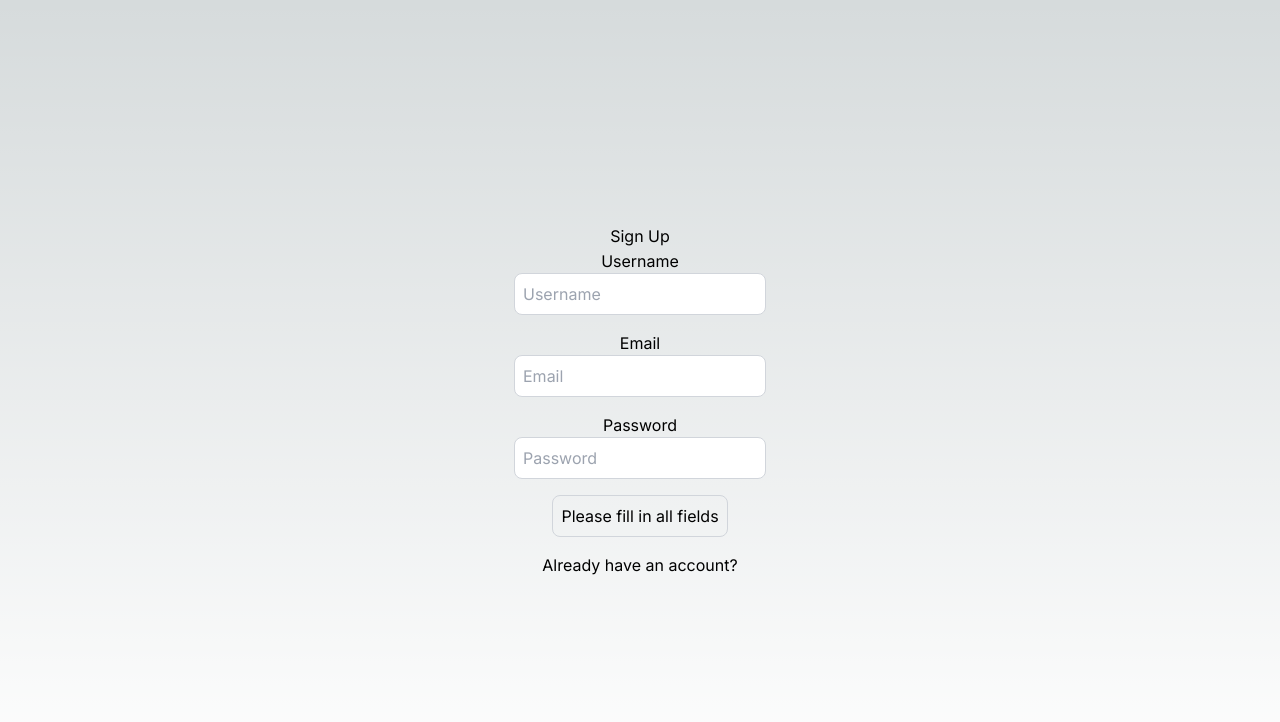
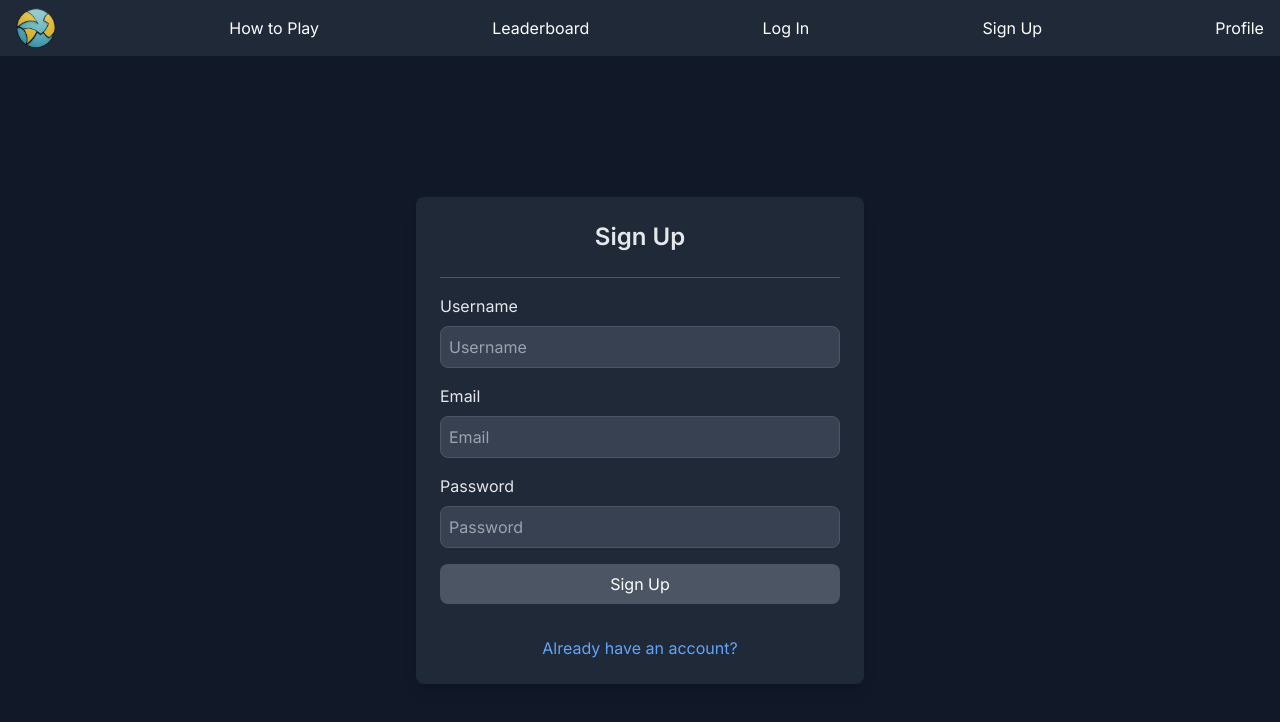
Before and after one commit to u4zarus/GAME-Find-Out-Where-On-Earth, a Next.js app: page /signup in a window 1280 px wide. Shown: the top 722 px of the page. Built offline with nearby package versions, Linux system fonts and the light colour scheme.

Commit message:
visual upgrade of login, signup, profile, main, game pages

```diff
--- a/src/(components)/header/Header.jsx
+++ b/src/(components)/header/Header.jsx
@@ -7,7 +7,7 @@ const Header = () => {
     const [showModal, setShowModal] = useState(false);
 
     return (
-        <header className="flex items-center justify-between px-4 py-2 bg-gray-800 text-white">
+        <header className="flex items-center justify-between px-4 py-2 bg-gray-800 text-white fixed w-full">
             {/* Logo */}
             <div className="flex items-center">
                 <Link href="/">
--- a/src/app/login/page.jsx
+++ b/src/app/login/page.jsx
@@ -5,6 +5,7 @@ import { useRouter } from "next/navigation";
 import axios from "axios";
 import { useEffect, useState } from "react";
 import toast from "react-hot-toast";
+import Header from "@/(components)/header/Header";
 
 const LoginPage = () => {
     const router = useRouter();
@@ -39,38 +40,63 @@ const LoginPage = () => {
     }, [user]);
 
     return (
-        <div className="flex flex-col items-center justify-center min-h-screen py-2">
-            <h1>{loading ? "Processing" : "Log In"}</h1>
-            <hr />
+        <div className="flex flex-col min-h-screen">
+            <Header />
+            <div className="flex flex-col items-center justify-center min-h-screen bg-gray-900 text-gray-200 py-10">
+                <div className="w-full max-w-md bg-gray-800 shadow-lg rounded-lg p-6">
+                    <h1 className="text-2xl font-semibold mb-6 text-center">
+                        {loading ? "Processing..." : "Log In"}
+                    </h1>
+                    <hr className="border-gray-600 mb-4" />
 
-            <label htmlFor="email">Email</label>
+                    <label htmlFor="email" className="block mb-2">
+                        Email
+                    </label>
                     <input
                         type="email"
                         id="email"
                         value={user.email}
-                onChange={(e) => setUser({ ...user, email: e.target.value })}
+                        onChange={(e) =>
+                            setUser({ ...user, email: e.target.value })
+                        }
                         placeholder="Email"
-                className="p-2 border border-gray-300 rounded-lg mb-4 focus:outline-none focus:border-gray-600 text-black"
+                        className="w-full p-2 border border-gray-600 bg-gray-700 text-gray-200 rounded-lg mb-4 focus:outline-none focus:border-blue-500"
                     />
 
-            <label htmlFor="password">Password</label>
+                    <label htmlFor="password" className="block mb-2">
+                        Password
+                    </label>
                     <input
                         type="password"
                         id="password"
                         value={user.password}
-                onChange={(e) => setUser({ ...user, password: e.target.value })}
+                        onChange={(e) =>
+                            setUser({ ...user, password: e.target.value })
+                        }
                         placeholder="Password"
-                className="p-2 border border-gray-300 rounded-lg mb-4 focus:outline-none focus:border-gray-600 text-black"
+                        className="w-full p-2 border border-gray-600 bg-gray-700 text-gray-200 rounded-lg mb-4 focus:outline-none focus:border-blue-500"
                     />
 
                     <button
                         onClick={onLogin}
-                className="p-2 border border-gray-300 rounded-lg mb-4 focus:outline-none focus:border-gray-600"
+                        disabled={buttonDisabled}
+                        className={`w-full p-2 rounded-lg mb-4 focus:outline-none ${
+                            buttonDisabled
+                                ? "bg-gray-600 cursor-not-allowed"
+                                : "bg-blue-600 hover:bg-blue-700"
+                        } text-white`}
                     >
-                Log In
+                        {loading ? "Logging In..." : "Log In"}
                     </button>
 
-            <Link href="/signup">Don&#39;t have an account?</Link>
+                    <Link
+                        href="/signup"
+                        className="text-blue-400 hover:underline text-center block mt-4"
+                    >
+                        Don&#39;t have an account?
+                    </Link>
+                </div>
+            </div>
         </div>
     );
 };
--- a/src/app/profile/page.jsx
+++ b/src/app/profile/page.jsx
@@ -4,13 +4,16 @@ import axios from "axios";
 import Link from "next/link";
 import toast from "react-hot-toast";
 import { useRouter } from "next/navigation";
-import { useState } from "react";
-import { set } from "mongoose";
+import { useState, useEffect } from "react";
+import Header from "@/(components)/header/Header";
 
 const ProfilePage = () => {
     const router = useRouter();
-    const [data, setData] = useState("Nothing");
-    const [username, setUsername] = useState("");
+    const [userDetails, setUserDetails] = useState({
+        id: "Nothing",
+        username: "",
+        maxScore: 0,
+    });
 
     const logout = async () => {
         try {
@@ -24,40 +27,73 @@ const ProfilePage = () => {
     };
 
     const getUserDetails = async () => {
+        try {
             const res = await axios.get("/api/users/me");
-        console.log(res.data);
-        setData(res.data.data._id);
-        setUsername(res.data.data.username);
+            const { _id, username, maxScore } = res.data.data;
+            setUserDetails({ id: _id, username, maxScore });
+        } catch (error) {
+            console.log("Failed to fetch user details", error.message);
+            toast.error("Failed to load user details");
+        }
     };
 
+    useEffect(() => {
+        getUserDetails();
+    }, []);
+
     return (
-        <div className="flex flex-col justify-center items-center min-h-screen py-2">
-            <Link href="/" className="text-blue-300">
-                Go to Home
+        <>
+            <Header className="fixed top-0 left-0 w-full z-50" />
+            <div className="flex flex-col items-center justify-center min-h-screen bg-gray-900 text-gray-200 pt-[80px]">
+                {/* Adjust the pt-[80px] value based on your header's height */}
+                <div className="w-full max-w-md bg-gray-800 shadow-lg rounded-lg p-6">
+                    <h1 className="text-2xl font-semibold mb-4 text-center">
+                        User Profile
+                    </h1>
+                    <div className="text-center mb-6">
+                        <p className="text-lg font-medium">Username:</p>
+                        <h2 className="text-xl font-bold mb-2">
+                            {userDetails.username || "Loading..."}
+                        </h2>
+                    </div>
+                    <div className="text-center mb-6">
+                        <p className="text-lg font-medium">User ID:</p>
+                        <h2 className="text-gray-400 mb-2">
+                            {userDetails.id === "Nothing" ? (
+                                "Not Available"
+                            ) : (
+                                <Link
+                                    href={`/profile/${userDetails.id}`}
+                                    className="text-blue-400 hover:underline"
+                                >
+                                    {userDetails.id}
                                 </Link>
-            Profile
-            <h2 className="p-1 rounded bg-green-500">
-                {data === "Nothing" ? (
-                    "Nothing"
-                ) : (
-                    <Link href={`/profile/${data}`}>{data}</Link>
                             )}
                         </h2>
-            <h2 className="p-1 rounded bg-green-500">{username}</h2>
-            <hr />
+                    </div>
+                    <div className="text-center mb-6">
+                        <p className="text-lg font-medium">Max Score:</p>
+                        <h2 className="text-xl font-bold">
+                            {userDetails.maxScore}
+                        </h2>
+                    </div>
+                    <div className="flex justify-between mt-4">
                         <button
                             onClick={logout}
-                className="p-2 border border-gray-300 rounded-lg mb-4 focus:outline-none focus:border-gray-600"
+                            className="px-4 py-2 bg-red-600 text-white rounded hover:bg-red-700 focus:outline-none"
                         >
                             Log Out
                         </button>
                         <button
                             onClick={getUserDetails}
-                className="p-2 border bg-slate-800 border-gray-300 rounded-lg mb-4 focus:outline-none focus:border-gray-600"
+                            className="px-4 py-2 bg-blue-600 text-white rounded hover:bg-blue-700 focus:outline-none"
                         >
-                Get User Details
+                            Refresh
                         </button>
                     </div>
+                </div>
+            </div>
+        </>
     );
 };
 
--- a/src/app/signup/page.jsx
+++ b/src/app/signup/page.jsx
@@ -5,6 +5,7 @@ import { useRouter } from "next/navigation";
 import axios from "axios";
 import { useEffect, useState } from "react";
 import toast from "react-hot-toast";
+import Header from "@/(components)/header/Header";
 
 const SignupPage = () => {
     const router = useRouter();
@@ -45,49 +46,78 @@ const SignupPage = () => {
     }, [user]);
 
     return (
-        <div className="flex flex-col items-center justify-center min-h-screen py-2">
-            <h1>{loading ? "Processing" : "Sign Up"}</h1>
-            <hr />
+        <>
+            <Header className="fixed top-0 left-0 w-full z-50" />
+            <div className="flex flex-col items-center justify-center min-h-screen bg-gray-900 text-gray-200 pt-[80px]">
+                <div className="w-full max-w-md bg-gray-800 shadow-lg rounded-lg p-6">
+                    <h1 className="text-2xl font-semibold mb-6 text-center">
+                        {loading ? "Processing..." : "Sign Up"}
+                    </h1>
+                    <hr className="border-gray-600 mb-4" />
 
-            <label htmlFor="username">Username</label>
+                    <label htmlFor="username" className="block mb-2">
+                        Username
+                    </label>
                     <input
                         type="text"
                         id="username"
                         value={user.username}
-                onChange={(e) => setUser({ ...user, username: e.target.value })}
+                        onChange={(e) =>
+                            setUser({ ...user, username: e.target.value })
+                        }
                         placeholder="Username"
-                className="p-2 border border-gray-300 rounded-lg mb-4 focus:outline-none focus:border-gray-600 text-black"
+                        className="w-full p-2 border border-gray-600 bg-gray-700 text-gray-200 rounded-lg mb-4 focus:outline-none focus:border-blue-500"
                     />
 
-            <label htmlFor="email">Email</label>
+                    <label htmlFor="email" className="block mb-2">
+                        Email
+                    </label>
                     <input
                         type="email"
                         id="email"
                         value={user.email}
-                onChange={(e) => setUser({ ...user, email: e.target.value })}
+                        onChange={(e) =>
+                            setUser({ ...user, email: e.target.value })
+                        }
                         placeholder="Email"
-                className="p-2 border border-gray-300 rounded-lg mb-4 focus:outline-none focus:border-gray-600 text-black"
+                        className="w-full p-2 border border-gray-600 bg-gray-700 text-gray-200 rounded-lg mb-4 focus:outline-none focus:border-blue-500"
                     />
 
-            <label htmlFor="password">Password</label>
+                    <label htmlFor="password" className="block mb-2">
+                        Password
+                    </label>
                     <input
                         type="password"
                         id="password"
                         value={user.password}
-                onChange={(e) => setUser({ ...user, password: e.target.value })}
+                        onChange={(e) =>
+                            setUser({ ...user, password: e.target.value })
+                        }
                         placeholder="Password"
-                className="p-2 border border-gray-300 rounded-lg mb-4 focus:outline-none focus:border-gray-600 text-black"
+                        className="w-full p-2 border border-gray-600 bg-gray-700 text-gray-200 rounded-lg mb-4 focus:outline-none focus:border-blue-500"
                     />
 
                     <button
                         onClick={onSignup}
-                className="p-2 border border-gray-300 rounded-lg mb-4 focus:outline-none focus:border-gray-600"
+                        disabled={buttonDisabled}
+                        className={`w-full p-2 rounded-lg mb-4 focus:outline-none ${
+                            buttonDisabled
+                                ? "bg-gray-600 cursor-not-allowed"
+                                : "bg-blue-600 hover:bg-blue-700"
+                        } text-white`}
                     >
-                {buttonDisabled ? "Please fill in all fields" : "Sign Up"}
+                        {loading ? "Signing Up..." : "Sign Up"}
                     </button>
 
-            <Link href="/login">Already have an account?</Link>
+                    <Link
+                        href="/login"
+                        className="text-blue-400 hover:underline text-center block mt-4"
+                    >
+                        Already have an account?
+                    </Link>
                 </div>
+            </div>
+        </>
     );
 };
 
```
Also changed, not shown: src/(components)/earth/index.jsx (+1 -10 lines), src/app/page.js (+2 -5 lines). Lines whose indentation alone changed are shown as unchanged.
